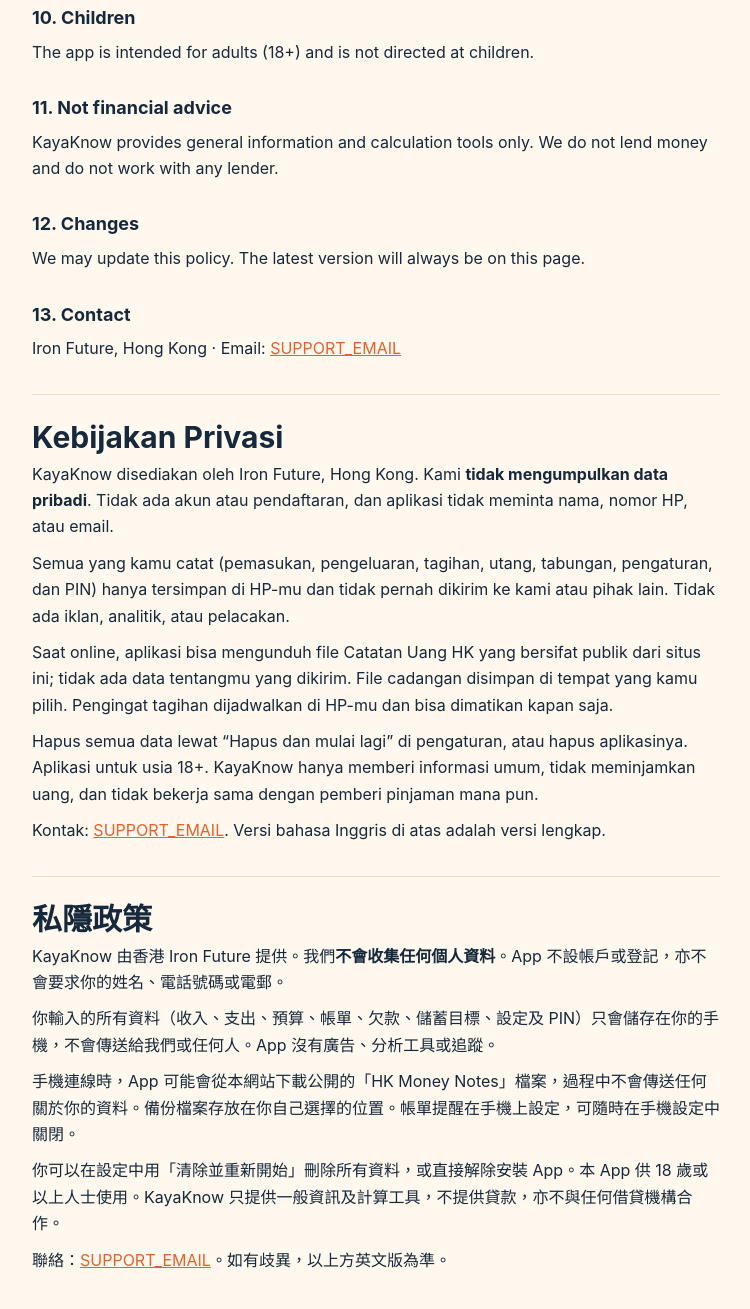
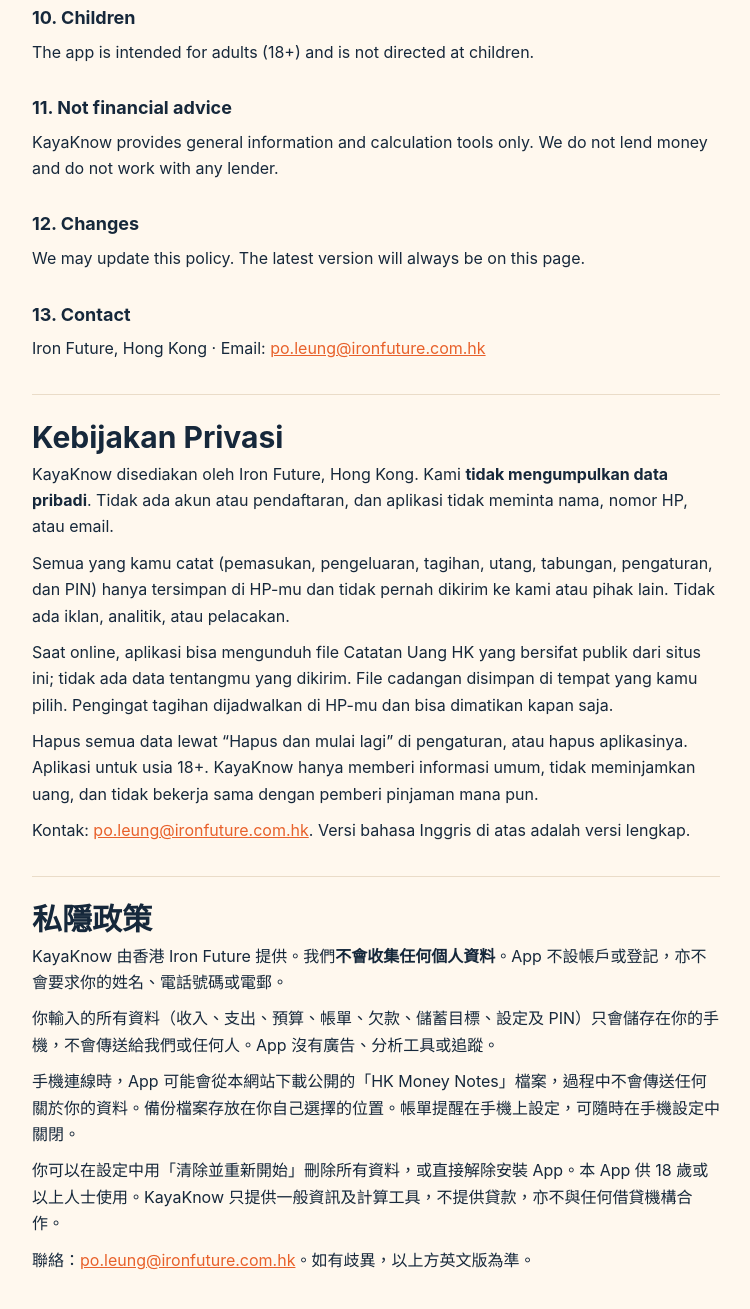
Before and after one commit to IF-C/kayaknow, a plain HTML site: page privacy.html in a window 1280 px wide. Shown: the part 1418-2727 px from the top of the page, without its empty margins (264-1014 px from the left). Drawn offline with Linux system fonts and the light colour scheme.

Commit message:
Add files via upload

```diff
--- a/privacy.html
+++ b/privacy.html
@@ -57,7 +57,7 @@
     <h2>12. Changes</h2>
     <p>We may update this policy. The latest version will always be on this page.</p>
     <h2>13. Contact</h2>
-    <p>Iron Future, Hong Kong · Email: <a href="mailto:SUPPORT_EMAIL">SUPPORT_EMAIL</a></p>
+    <p>Iron Future, Hong Kong · Email: <a href="mailto:po.leung@ironfuture.com.hk">po.leung@ironfuture.com.hk</a></p>
   </article>
 
   <section id="id" lang="id">
@@ -66,7 +66,7 @@
     <p>Semua yang kamu catat (pemasukan, pengeluaran, tagihan, utang, tabungan, pengaturan, dan PIN) hanya tersimpan di HP-mu dan tidak pernah dikirim ke kami atau pihak lain. Tidak ada iklan, analitik, atau pelacakan.</p>
     <p>Saat online, aplikasi bisa mengunduh file Catatan Uang HK yang bersifat publik dari situs ini; tidak ada data tentangmu yang dikirim. File cadangan disimpan di tempat yang kamu pilih. Pengingat tagihan dijadwalkan di HP-mu dan bisa dimatikan kapan saja.</p>
     <p>Hapus semua data lewat “Hapus dan mulai lagi” di pengaturan, atau hapus aplikasinya. Aplikasi untuk usia 18+. KayaKnow hanya memberi informasi umum, tidak meminjamkan uang, dan tidak bekerja sama dengan pemberi pinjaman mana pun.</p>
-    <p>Kontak: <a href="mailto:SUPPORT_EMAIL">SUPPORT_EMAIL</a>. Versi bahasa Inggris di atas adalah versi lengkap.</p>
+    <p>Kontak: <a href="mailto:po.leung@ironfuture.com.hk">po.leung@ironfuture.com.hk</a>. Versi bahasa Inggris di atas adalah versi lengkap.</p>
   </section>
 
   <section id="zh" lang="zh-Hant-HK">
@@ -75,7 +75,7 @@
     <p>你輸入的所有資料（收入、支出、預算、帳單、欠款、儲蓄目標、設定及 PIN）只會儲存在你的手機，不會傳送給我們或任何人。App 沒有廣告、分析工具或追蹤。</p>
     <p>手機連線時，App 可能會從本網站下載公開的「HK Money Notes」檔案，過程中不會傳送任何關於你的資料。備份檔案存放在你自己選擇的位置。帳單提醒在手機上設定，可隨時在手機設定中關閉。</p>
     <p>你可以在設定中用「清除並重新開始」刪除所有資料，或直接解除安裝 App。本 App 供 18 歲或以上人士使用。KayaKnow 只提供一般資訊及計算工具，不提供貸款，亦不與任何借貸機構合作。</p>
-    <p>聯絡：<a href="mailto:SUPPORT_EMAIL">SUPPORT_EMAIL</a>。如有歧異，以上方英文版為準。</p>
+    <p>聯絡：<a href="mailto:po.leung@ironfuture.com.hk">po.leung@ironfuture.com.hk</a>。如有歧異，以上方英文版為準。</p>
   </section>
 </main>
 </body>
```
